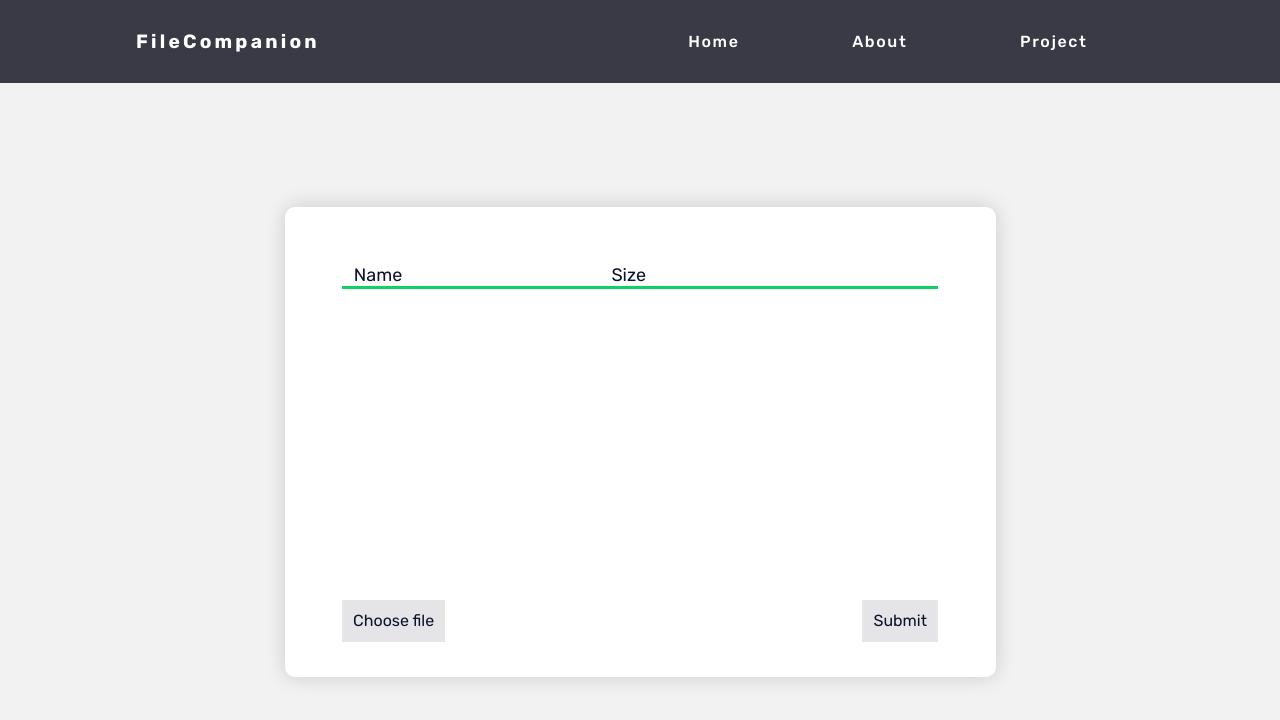
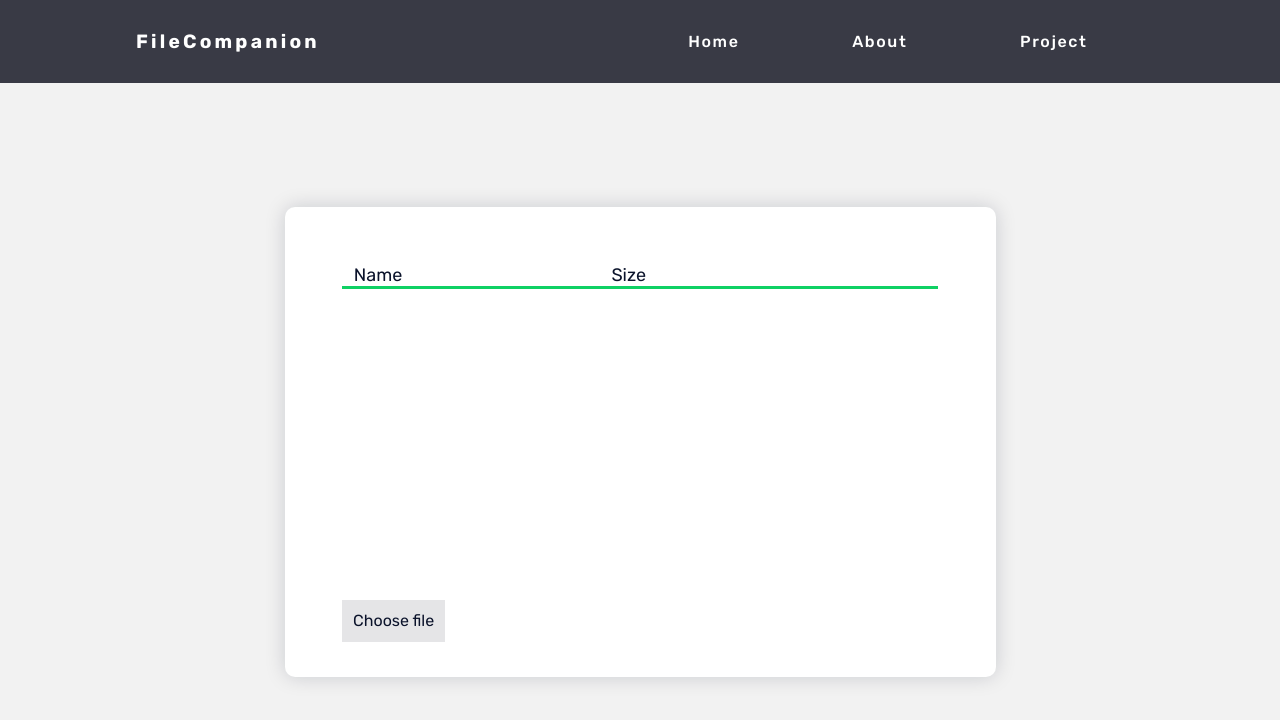
Before and after one commit to IAmSaeve/Dissertation, a React (Create React App) app in the folder app/: page /Upload in a window 1280 px wide. Shown: the top 720 px of the page. Built offline with nearby package versions, Linux system fonts and the light colour scheme; what @cubbit/enigma would draw is missing.

Commit message:
hide button
if no files select no submit button

```diff
--- a/app/src/Pages/Upload.jsx
+++ b/app/src/Pages/Upload.jsx
@@ -9,7 +9,8 @@ class Upload extends Component {
   static contextType = UploadContext;
   render() {
     // Establishes what from the context to use
-    const { onSubmit, onChange } = this.context;
+    const { onSubmit, onChange, files } = this.context;
+    const showHideClassName = files.length > 0 ? "button" : "button hidden";
     return (
       <>
         <form onSubmit={onSubmit} encType="multipart/form-data">
@@ -22,7 +23,7 @@ class Upload extends Component {
             />
             Choose file
             </label>
-          <input className="button" type="submit" value="Submit" />
+          <input className={showHideClassName} type="submit" value="Submit" />
         </form>
       </>
     );
```
